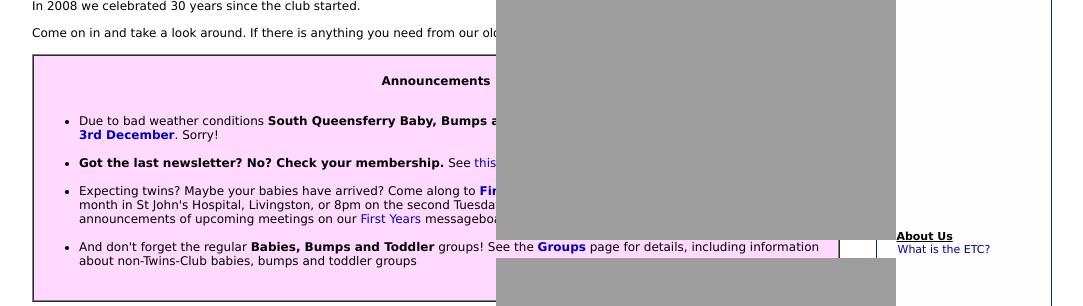
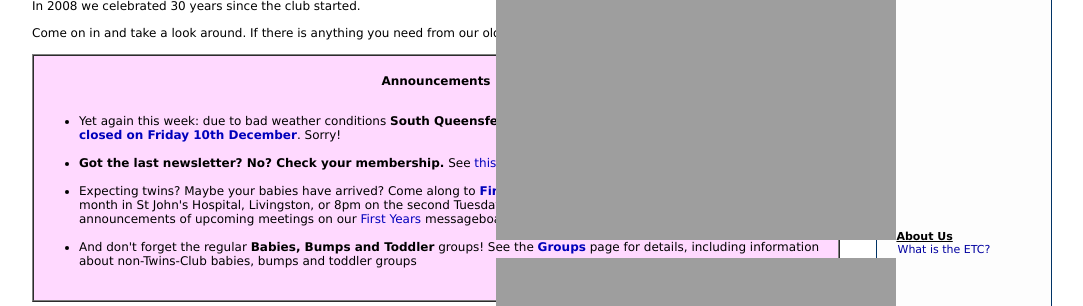
Before and after one commit to eltmc/etc-website-2010, a PHP site: page / in a window 1280 px wide. Shown: the part 258-564 px from the top of the page, without its empty margins (96-1179 px from the left). Run offline with PHP 8.4, Linux system fonts and the light colour scheme.

Commit message:
Alter old notification of SQF closure to re-use for the 10th

```diff
--- a/index.php
+++ b/index.php
@@ -34,10 +34,11 @@
             <center><b>Announcements</b></center><br/>
             <ul>
 
-              <li>Due to bad weather conditions <b>South Queensferry
-              Baby, Bumps and Toddlers group</b> will also be <b><a
-              href="/messageboard/viewtopic.php?f=3&t=366">closed on
-              Friday 3rd December</a></b>.  Sorry!</li><br>
+              <li>Yet again this week: due to bad weather conditions
+              <b>South Queensferry Baby, Bumps and Toddlers group</b>
+              will be <b><a
+              href="/messageboard/viewtopic.php?f=3&t=375">closed on
+              Friday 10th December</a></b>.  Sorry!</li><br>
 
               <li><b>Got the last newsletter? No? Check your
               membership.</b> See <a
```
